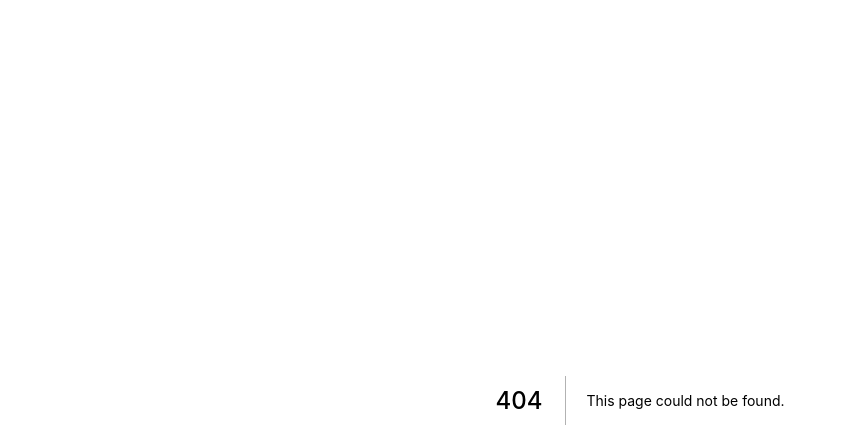
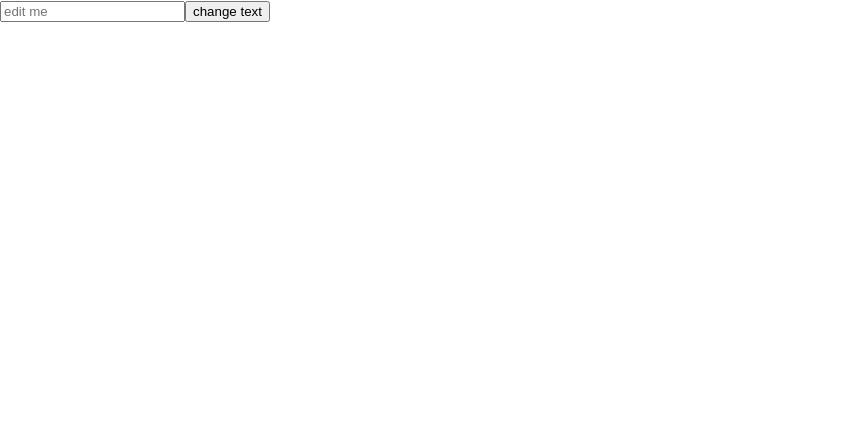
Before and after one commit to YoussefElbasha/to-do-project, a Next.js app in the folder to-do-list/: page /personal-list in a window 1280 px wide. Before the commit this address had no page. Shown: the top 448 px of the page, without its empty margins (0-847 px from the left). Built offline with nearby package versions, Linux system fonts and the light colour scheme.

Commit message:
Added personal list page

```diff
--- /dev/null
+++ b/to-do-list/pages/personal-list.tsx
@@ -0,0 +1,27 @@
+import { FormEvent, useState } from "react";
+import Todo from "../components/to-do";
+
+const PersonalList = () => {
+  const [text, setText] = useState("");
+
+  const handleSubmit = (event: FormEvent<HTMLFormElement>) => {
+    setText(text);
+    event.preventDefault();
+  };
+
+  const handleChange = (event: FormEvent<HTMLInputElement>) => {
+    setText(event.currentTarget.value);
+  };
+
+  return (
+    <div>
+      <Todo
+        text={text}
+        handleSubmit={handleSubmit}
+        handleChange={handleChange}
+      ></Todo>
+    </div>
+  );
+};
+
+export default PersonalList;
```
